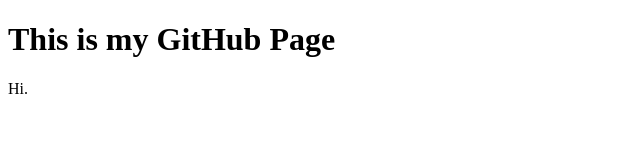
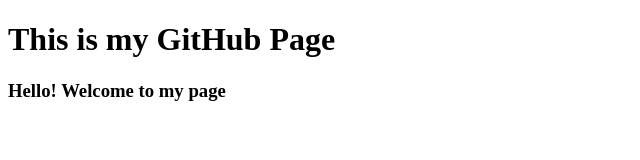
Before and after one commit to CherryTunKyaw/EiEiKyaw.github.io, a plain HTML site: page index.html in a window 1280 px wide. Shown: the whole page, without its empty margins (0-640 px from the left). Drawn offline with Linux system fonts and the light colour scheme.

Commit message:
Update index.html

```diff
--- a/index.html
+++ b/index.html
@@ -2,6 +2,6 @@
 <html>
 	<body>
 		<h1>This is my GitHub Page</h1>
-		Hi.
+		<h3>Hello! Welcome to my page</h3>
 	</body>
 </html>
```
